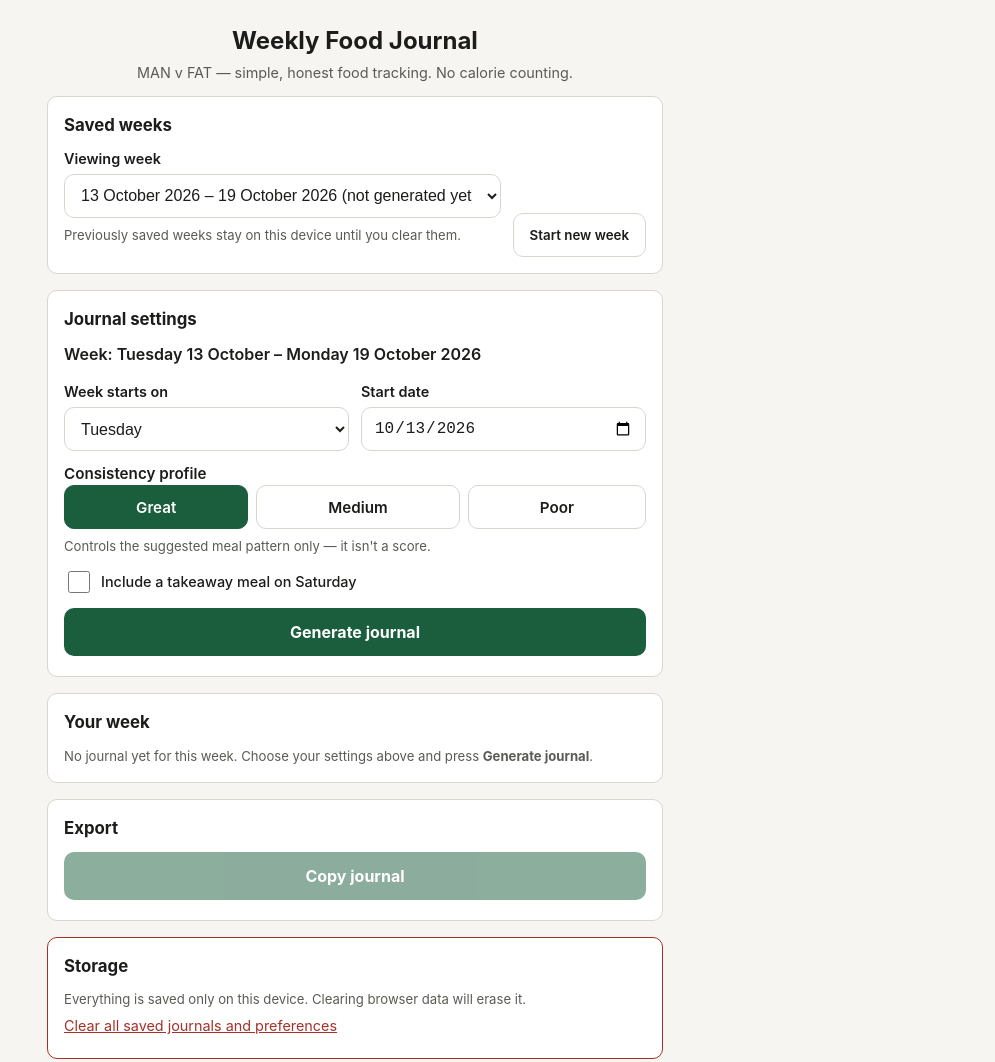
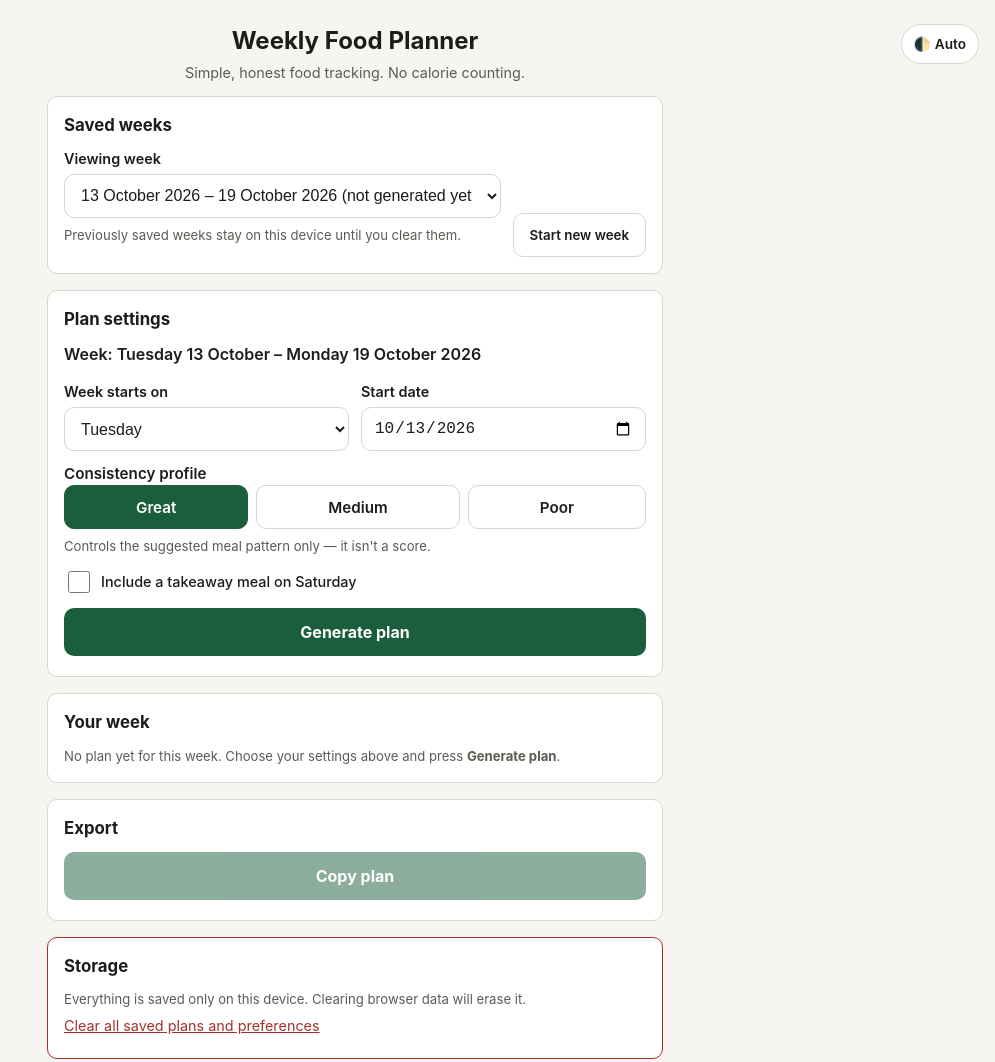
Before and after one commit to tmcnicholls/food-tracker, a plain HTML site: page index.html in a window 1280 px wide. Shown: the top 1062 px of the page, without its empty margins (285-1280 px from the left). Drawn offline with Linux system fonts and the light colour scheme.

Commit message:
feat: added dark mode and updated copy wording

```diff
--- a/css/styles.css
+++ b/css/styles.css
@@ -1,5 +1,7 @@
 /* Weekly Food Journal — mobile-first styles.
-   Light theme by default; dark theme via prefers-color-scheme.
+   Light theme by default; dark theme via prefers-color-scheme (Auto), or
+   forced either way by the theme toggle setting data-theme="light"/"dark"
+   on <html> (explicit choice always wins over the OS setting).
    No animation-heavy decoration, per PRD interaction principles. */
 
 :root {
@@ -50,6 +52,42 @@
   }
 }
 
+/* Explicit theme choice (via the header toggle) always wins over the OS
+   setting — these have higher specificity than the plain :root above. */
+:root[data-theme="dark"] {
+  --bg: #15170f;
+  --panel-bg: #1f221a;
+  --text: #f1efe6;
+  --text-muted: #b9b6a9;
+  --border: #3a3d31;
+  --input-bg: #272a20;
+  --green: #5fd79a;
+  --green-light: #173228;
+  --amber: #f0a84e;
+  --amber-light: #3a2a10;
+  --red: #f08a82;
+  --red-light: #3a1917;
+  --accent: #5fd79a;
+  --accent-contrast: #0c1a12;
+}
+
+:root[data-theme="light"] {
+  --bg: #f6f5f1;
+  --panel-bg: #ffffff;
+  --text: #1c1c1a;
+  --text-muted: #5b5a54;
+  --border: #d9d6cc;
+  --input-bg: #ffffff;
+  --green: #1b5e3d;
+  --green-light: #e4f3ea;
+  --amber: #b5650a;
+  --amber-light: #fcecd6;
+  --red: #a4302a;
+  --red-light: #fbe4e2;
+  --accent: #1b5e3d;
+  --accent-contrast: #ffffff;
+}
+
 * {
   box-sizing: border-box;
 }
@@ -85,6 +123,18 @@ body {
 
 .app-header {
   padding: var(--space-5) var(--space-4) var(--space-3);
+}
+.app-header-grid {
+  display: grid;
+  grid-template-columns: 1fr auto 1fr;
+  align-items: start;
+  gap: var(--space-2);
+}
+.app-header-spacer {
+  grid-column: 1;
+}
+.app-header-text {
+  grid-column: 2;
   text-align: center;
 }
 .app-header h1 {
@@ -95,6 +145,25 @@ body {
   margin: 0;
   color: var(--text-muted);
   font-size: 0.9rem;
+}
+
+.theme-toggle-btn {
+  grid-column: 3;
+  justify-self: end;
+  display: flex;
+  align-items: center;
+  gap: var(--space-1);
+  min-height: 40px;
+  padding: var(--space-1) var(--space-3);
+  border-radius: 999px;
+  border: 1px solid var(--border);
+  background: var(--panel-bg);
+  color: var(--text);
+  font-size: 0.85rem;
+  font-weight: 600;
+  font-family: inherit;
+  cursor: pointer;
+  white-space: nowrap;
 }
 
 main {
--- a/index.html
+++ b/index.html
@@ -3,13 +3,13 @@
 <head>
 <meta charset="utf-8">
 <meta name="viewport" content="width=device-width, initial-scale=1, viewport-fit=cover">
-<title>Weekly Food Journal</title>
-<meta name="description" content="A simple, private weekly food journal for MAN v FAT Football participants. No calorie counting, no accounts.">
+<title>Weekly Food Planner</title>
+<meta name="description" content="A simple, private weekly food planner for MvF participants. No calorie counting, no accounts.">
 
 <meta name="theme-color" content="#1b5e3d">
 <meta name="apple-mobile-web-app-capable" content="yes">
 <meta name="apple-mobile-web-app-status-bar-style" content="black-translucent">
-<meta name="apple-mobile-web-app-title" content="Food Journal">
+<meta name="apple-mobile-web-app-title" content="Food Planner">
 
 <link rel="manifest" href="manifest.json">
 <link rel="icon" href="icons/icon-32.png" sizes="32x32">
@@ -22,8 +22,16 @@
 <a class="skip-link" href="#main-content">Skip to content</a>
 
 <header class="app-header">
-  <h1>Weekly Food Journal</h1>
-  <p class="subtitle">MAN v FAT — simple, honest food tracking. No calorie counting.</p>
+  <div class="app-header-grid">
+    <span class="app-header-spacer" aria-hidden="true"></span>
+    <div class="app-header-text">
+      <h1>Weekly Food Planner</h1>
+      <p class="subtitle">Simple, honest food tracking. No calorie counting.</p>
+    </div>
+    <button type="button" id="theme-toggle-btn" class="theme-toggle-btn" aria-label="Theme: Auto. Activate to switch to Light.">
+      <span aria-hidden="true">🌓</span> <span id="theme-toggle-label">Auto</span>
+    </button>
+  </div>
 </header>
 
 <main id="main-content">
@@ -41,7 +49,7 @@
   </section>
 
   <section class="panel" aria-labelledby="settings-heading">
-    <h2 id="settings-heading" class="panel-heading">Journal settings</h2>
+    <h2 id="settings-heading" class="panel-heading">Plan settings</h2>
 
     <p class="week-range" id="week-range" aria-live="polite"></p>
 
@@ -82,7 +90,7 @@
     </div>
 
     <div class="actions">
-      <button type="button" id="generate-btn" class="primary-btn">Generate journal</button>
+      <button type="button" id="generate-btn" class="primary-btn">Generate plan</button>
     </div>
     <p id="generate-feedback" class="hint" role="status" aria-live="polite"></p>
   </section>
@@ -94,7 +102,7 @@
 
   <section class="panel" aria-labelledby="export-heading">
     <h2 id="export-heading" class="panel-heading">Export</h2>
-    <button type="button" id="copy-btn" class="primary-btn">Copy journal</button>
+    <button type="button" id="copy-btn" class="primary-btn">Copy plan</button>
     <p id="copy-feedback" class="hint" role="status" aria-live="polite"></p>
     <textarea id="copy-fallback" class="copy-fallback hidden" readonly aria-label="Journal text — select and copy manually"></textarea>
   </section>
@@ -102,9 +110,9 @@
   <section class="panel danger-zone" aria-labelledby="danger-heading">
     <h2 id="danger-heading" class="panel-heading">Storage</h2>
     <p class="hint">Everything is saved only on this device. Clearing browser data will erase it.</p>
-    <button type="button" id="clear-data-btn" class="text-btn">Clear all saved journals and preferences</button>
+    <button type="button" id="clear-data-btn" class="text-btn">Clear all saved plans and preferences</button>
     <p id="storage-warning" class="hint warning hidden" role="status">
-      This browser is blocking local storage, so your journal won't be saved between visits.
+      This browser is blocking local storage, so your plan won't be saved between visits.
     </p>
   </section>
 
--- a/js/app.js
+++ b/js/app.js
@@ -37,6 +37,9 @@ const copyFeedbackEl = document.getElementById('copy-feedback');
 const copyFallbackEl = document.getElementById('copy-fallback');
 const clearDataBtn = document.getElementById('clear-data-btn');
 const storageWarningEl = document.getElementById('storage-warning');
+const themeToggleBtn = document.getElementById('theme-toggle-btn');
+const themeToggleLabelEl = document.getElementById('theme-toggle-label');
+const themeColorMeta = document.querySelector('meta[name="theme-color"]');
 
 const dialogEl = document.getElementById('confirm-dialog');
 const dialogTitleEl = document.getElementById('confirm-dialog-title');
@@ -79,6 +82,43 @@ function isWeekProtected(week) {
     })
   ));
 }
+
+// --- Theme (light / dark / auto) ----------------------------------------
+
+const THEME_LABELS = { auto: 'Auto', light: 'Light', dark: 'Dark' };
+const THEME_ICONS = { auto: '🌓', light: '☀️', dark: '🌙' };
+const THEME_NEXT = { auto: 'light', light: 'dark', dark: 'auto' };
+const darkSchemeQuery = window.matchMedia ? window.matchMedia('(prefers-color-scheme: dark)') : null;
+
+function applyTheme(theme) {
+  if (theme === 'light' || theme === 'dark') {
+    document.documentElement.setAttribute('data-theme', theme);
+  } else {
+    document.documentElement.removeAttribute('data-theme');
+  }
+
+  const isDark = theme === 'dark' || (theme === 'auto' && !!darkSchemeQuery?.matches);
+  if (themeColorMeta) themeColorMeta.setAttribute('content', isDark ? '#15170f' : '#1b5e3d');
+
+  const nextTheme = THEME_NEXT[theme] ?? 'auto';
+  themeToggleLabelEl.textContent = THEME_LABELS[theme] ?? 'Auto';
+  themeToggleBtn.querySelector('span[aria-hidden]').textContent = THEME_ICONS[theme] ?? THEME_ICONS.auto;
+  themeToggleBtn.setAttribute('aria-label', `Theme: ${THEME_LABELS[theme] ?? 'Auto'}. Activate to switch to ${THEME_LABELS[nextTheme]}.`);
+}
+
+themeToggleBtn.addEventListener('click', () => {
+  const current = appState.preferences.theme ?? 'auto';
+  const nextTheme = THEME_NEXT[current] ?? 'auto';
+  appState.preferences.theme = nextTheme;
+  persist();
+  applyTheme(nextTheme);
+});
+
+// If the user hasn't forced a theme, keep the status-bar colour in sync when
+// the OS theme changes while the app is open.
+darkSchemeQuery?.addEventListener('change', () => {
+  if ((appState.preferences.theme ?? 'auto') === 'auto') applyTheme('auto');
+});
 
 // --- Small helpers -----------------------------------------------------
 
@@ -160,12 +200,12 @@ function syncSettingsControls() {
 
 function updateGenerateButtonAndCopyState() {
   const record = getCurrentWeekRecord();
-  generateBtn.textContent = record ? 'Regenerate journal' : 'Generate journal';
+  generateBtn.textContent = record ? 'Regenerate plan' : 'Generate plan';
   copyBtn.disabled = !record;
 }
 
 function placeholderHtml() {
-  return '<p class="hint">No journal yet for this week. Choose your settings above and press <strong>Generate journal</strong>.</p>';
+  return '<p class="hint">No plan yet for this week. Choose your settings above and press <strong>Generate plan</strong>.</p>';
 }
 
 function renderStatusButton(day, value, emoji, label) {
@@ -275,7 +315,7 @@ function buildExportText(week) {
 async function copyJournal() {
   const week = getCurrentWeekRecord();
   if (!week) {
-    showCopyFeedback('Generate a journal first.');
+    showCopyFeedback('Generate a plan first.');
     return;
   }
   const text = buildExportText(week);
@@ -326,7 +366,7 @@ async function handleGenerateClick() {
   persist();
   renderWeekPicker();
   renderJournal();
-  showGenerateFeedback(existing ? 'Journal regenerated.' : 'Journal generated — review and confirm your meals below.');
+  showGenerateFeedback(existing ? 'Plan regenerated.' : 'Plan generated — review and confirm your meals below.');
 }
 
 function handleStartNewWeek() {
@@ -507,6 +547,7 @@ journalEl.addEventListener('focusout', (e) => {
 if (!isStorageAvailable()) {
   storageWarningEl.classList.remove('hidden');
 }
+applyTheme(appState.preferences.theme ?? 'auto');
 syncAll();
 
 if ('serviceWorker' in navigator) {
--- a/js/storage.js
+++ b/js/storage.js
@@ -13,6 +13,7 @@ function defaultState() {
       startWeekday: 'Tuesday',
       profile: 'great',
       takeawayEnabled: false,
+      theme: 'auto',
     },
   };
 }
--- a/sw.js
+++ b/sw.js
@@ -3,7 +3,7 @@
 //
 // Bump CACHE_NAME whenever any cached file changes so clients pick up the
 // new version instead of serving stale assets forever.
-const CACHE_NAME = 'mvf-food-journal-v1';
+const CACHE_NAME = 'mvf-food-journal-v2';
 
 const APP_SHELL = [
   './',
```
Also changed, not shown: README.md, manifest.json.
